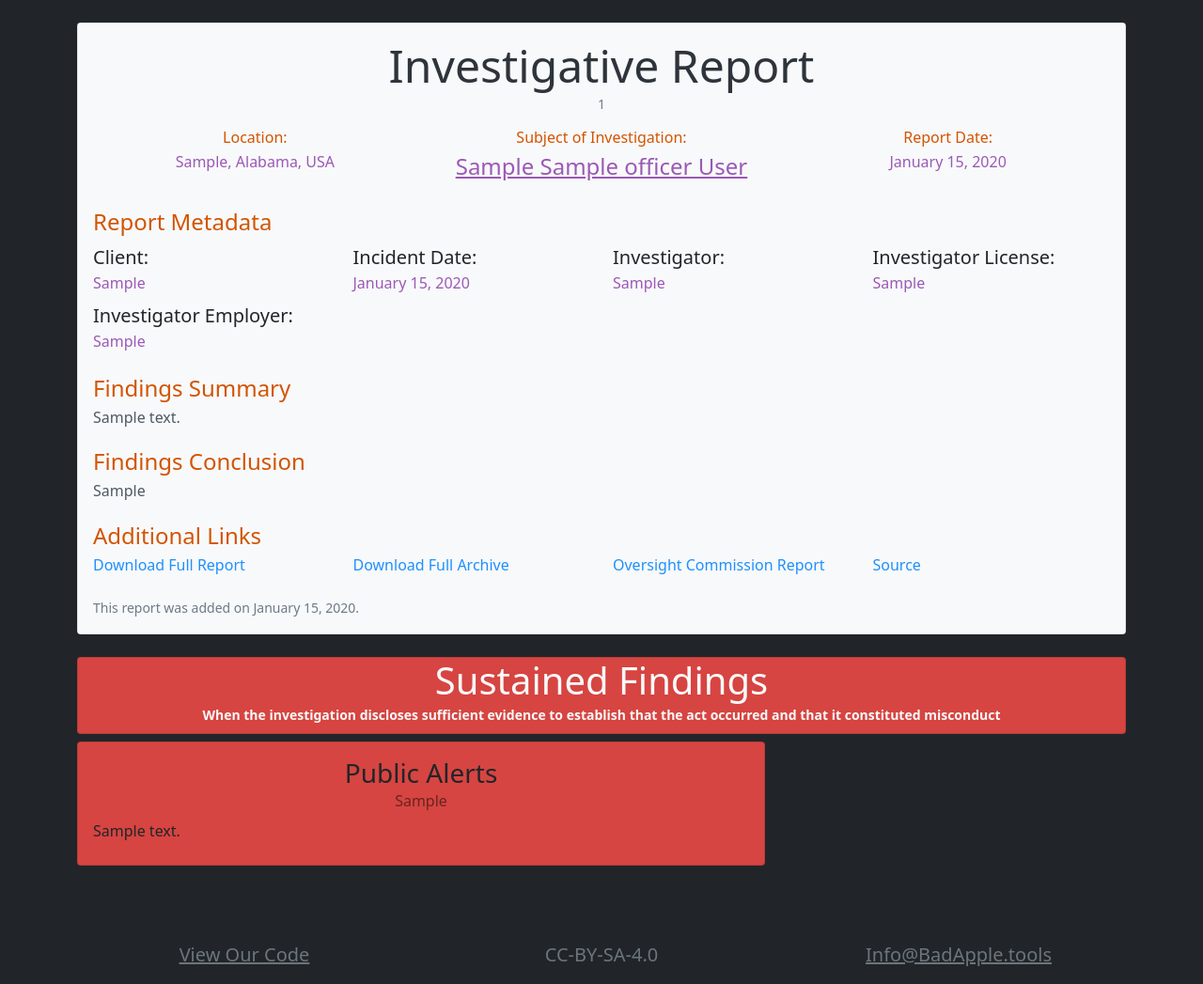
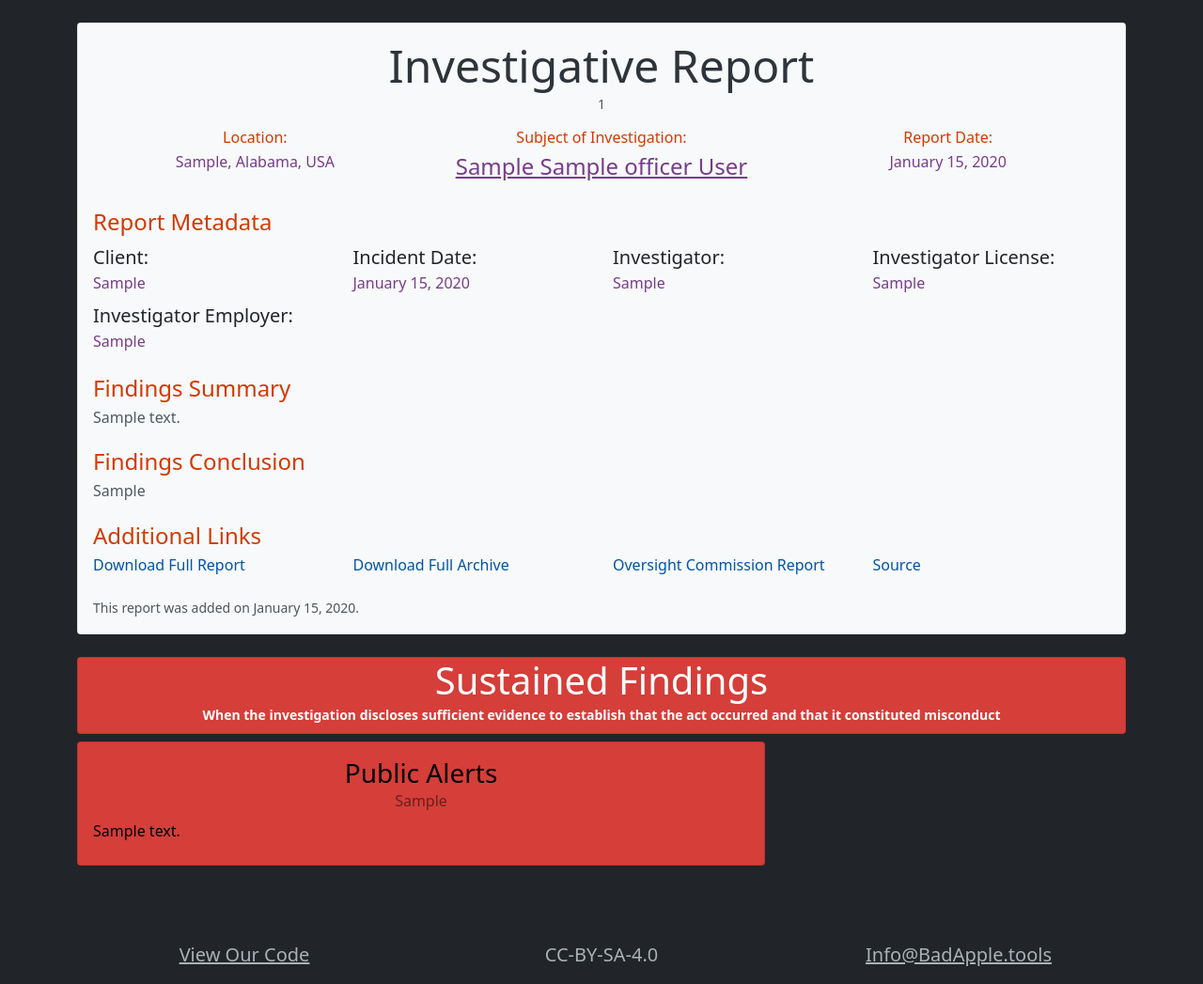
Before and after one commit to P5vc/bad-apple-backend, a Django app: page /Report/1/ in a window 1280 px wide. Shown: the part 106-1153 px from the top of the page at 94% size. Run offline with Django 3.2, Linux system fonts and the light colour scheme; tables that the repository leaves empty hold one stand-in row (values such as "Sample post"); parts of the project's set-up code (start-up, migrations or seed data) failed here and were passed over; some libraries are stand-ins or nearby versions.

Commit message:
Enforced 3:1 minimum contrast ratio to improve accessibility

```diff
--- a/BadApple/mainSite/static/css/ba.css
+++ b/BadApple/mainSite/static/css/ba.css
@@ -1,13 +1,13 @@
 .finding-sustained {
-    color: #d64541;
+    color: #d53e39;
 }
 
 .finding-sustained-border {
-    border-color: #d64541 !important;
+    border-color: #d53e39 !important;
 }
 
 .finding-sustained-background {
-    background-color: #d64541 !important;
+    background-color: #d53e39 !important;
 }
 
 .finding-not-sustained {
@@ -118,11 +118,15 @@
 }
 
 .palette-secondary {
-    color: #6c7a89;
+    color: #4e555a;
+}
+
+.palette-secondary-lighter {
+    color: #aab1b5;
 }
 
 .palette-title {
-    color: #d35400;
+    color: #d43900;
 }
 
 .palette-text {
@@ -130,26 +134,34 @@
 }
 
 .palette-data {
-    color: #9b59b6;
+    color: #763d8a;
+}
+
+.palette-black {
+    color: #000000;
+}
+
+.palette-white {
+    color: #ffffff;
 }
 
 .palette-link {
-    color: #1e90ff;
+    color: #0054A8;
     transition: all 250ms;
 }
 
 .palette-link:hover {
-    color: #1e90ff;
+    color: #0054A8;
     font-weight: bolder;
     transition: all 1000ms;
 }
 
 .palette-link-color {
-    color: #1e90ff;
+    color: #0054A8;
 }
 
 .palette-link-color:hover {
-    color: #1e90ff;
+    color: #0054A8;
 }
 
 .smaller-card-image-top {
--- a/BadApple/mainSite/templates/base.html
+++ b/BadApple/mainSite/templates/base.html
@@ -47,20 +47,24 @@
         </nav>
         {% block content %}
         {% endblock %}
+        {% with textColorClass='palette-secondary' %}
+        {% block footer %}
         <div class="container mb-3 mt-5">
             <div class="row">
                 <div class="col-12 col-sm-4 text-center">
-                    <p class="fs-5 linkThin mb-0 text-secondary"><a href="https://GitHub.com/P5vc" class="text-reset">{% translate 'View Our Code' %}</a></p>
+                    <p class="fs-5 linkThin mb-0 {{ textColorClass }}"><a href="https://GitHub.com/P5vc" class="text-reset">{% translate 'View Our Code' %}</a></p>
                 </div>
                 <div class="col-12 col-sm-4 text-center">
-                    <a href="https://creativecommons.org/licenses/by-sa/4.0/legalcode" class="text-reset"><p class="fs-5 mb-0 text-secondary">CC-BY-SA-4.0</p></a>
+                    <a href="https://creativecommons.org/licenses/by-sa/4.0/legalcode" class="text-reset"><p class="fs-5 mb-0 {{ textColorClass }}">CC-BY-SA-4.0</p></a>
                 </div>
                 <div class="col-12 col-sm-4 text-center">
-                    <p class="fs-5 linkThin mb-0 text-secondary"><a href="mailto:info@badapple.tools" class="text-reset">Info@BadApple.tools</a></p>
+                    <p class="fs-5 linkThin mb-0 {{ textColorClass }}"><a href="mailto:info@badapple.tools" class="text-reset">Info@BadApple.tools</a></p>
                 </div>
             </div>
         </div>
         <script src="{% static 'js/bootstrap.bundle.min.js' %}"></script>
+        {% endblock footer %}
+        {% endwith %}
         {% block customJS %}
         {% endblock %}
     </body>
--- a/BadApple/mainSite/templates/report.html
+++ b/BadApple/mainSite/templates/report.html
@@ -128,7 +128,7 @@
 					</div>
 				</div>
 				{% if sustained %}
-				<div class="card finding-sustained-background h-100 mt-4 text-light">
+				<div class="card finding-sustained-background h-100 mt-4 palette-white">
 					<div class="text-center">
 						<div class="mb-2 row">
 							<div class="col-12">
@@ -142,7 +142,7 @@
 					{% for finding in sustained %}
 					<div class="col-11 col-lg-9 col-md-10 col-xl-8 col-xxl-7 ps-0">
 						<div class="card finding-sustained-background h-100">
-							<div class="card-body text-dark">
+							<div class="card-body palette-black">
 								<h3 class="card-title fs-3 mb-0 text-center">{{ finding.category }}</h3>
 								<p class="mb-2 text-black-50 text-center">{{ finding.policy }}</p>
 								<p class="card-text mb-2">{{ finding.summary }}</p>
@@ -153,7 +153,7 @@
 				</div>
 				{% endif %}
 				{% if notSustained %}
-				<div class="card finding-not-sustained-background h-100 mt-4 text-light">
+				<div class="card finding-not-sustained-background h-100 mt-4 palette-white">
 					<div class="text-center">
 						<div class="mb-2 row">
 							<div class="col-12">
@@ -167,7 +167,7 @@
 					{% for finding in notSustained %}
 					<div class="col-11 col-lg-9 col-md-10 col-xl-8 col-xxl-7 ps-0">
 						<div class="card finding-not-sustained-background h-100">
-							<div class="card-body text-dark">
+							<div class="card-body palette-black">
 								<h3 class="card-title fs-3 mb-0 text-center">{{ finding.category }}</h3>
 								<p class="mb-2 text-black-50 text-center">{{ finding.policy }}</p>
 								<p class="card-text mb-2">{{ finding.summary }}</p>
@@ -178,7 +178,7 @@
 				</div>
 				{% endif %}
 				{% if exonerated %}
-				<div class="card finding-exonerated-background h-100 mt-4 text-light">
+				<div class="card finding-exonerated-background h-100 mt-4 palette-white">
 					<div class="text-center">
 						<div class="mb-2 row">
 							<div class="col-12">
@@ -192,7 +192,7 @@
 					{% for finding in exonerated %}
 					<div class="col-11 col-lg-9 col-md-10 col-xl-8 col-xxl-7 ps-0">
 						<div class="card finding-exonerated-background h-100">
-							<div class="card-body text-dark">
+							<div class="card-body palette-black">
 								<h3 class="card-title fs-3 mb-0 text-center">{{ finding.category }}</h3>
 								<p class="mb-2 text-black-50 text-center">{{ finding.policy }}</p>
 								<p class="card-text mb-2">{{ finding.summary }}</p>
@@ -203,7 +203,7 @@
 				</div>
 				{% endif %}
 				{% if unfounded %}
-				<div class="card finding-unfounded-background h-100 mt-4 text-light">
+				<div class="card finding-unfounded-background h-100 mt-4 palette-white">
 					<div class="text-center">
 						<div class="mb-2 row">
 							<div class="col-12">
@@ -217,7 +217,7 @@
 					{% for finding in unfounded %}
 					<div class="col-11 col-lg-9 col-md-10 col-xl-8 col-xxl-7 ps-0">
 						<div class="card finding-unfounded-background h-100">
-							<div class="card-body text-dark">
+							<div class="card-body palette-black">
 								<h3 class="card-title fs-3 mb-0 text-center">{{ finding.category }}</h3>
 								<p class="mb-2 text-black-50 text-center">{{ finding.policy }}</p>
 								<p class="card-text mb-2">{{ finding.summary }}</p>
@@ -230,3 +230,10 @@
 			</div>
 		</div>
 {% endblock %}
+
+
+{% block footer %}
+{% with textColorClass='palette-secondary-lighter' %}
+{{ block.super }}
+{% endwith %}
+{% endblock %}
```
Also changed, not shown: BadApple/mainSite/templates/commission.html (+8 -1 lines), BadApple/mainSite/templates/home.html (+5 -5 lines), BadApple/mainSite/templates/oversight.html (+6 -6 lines).
